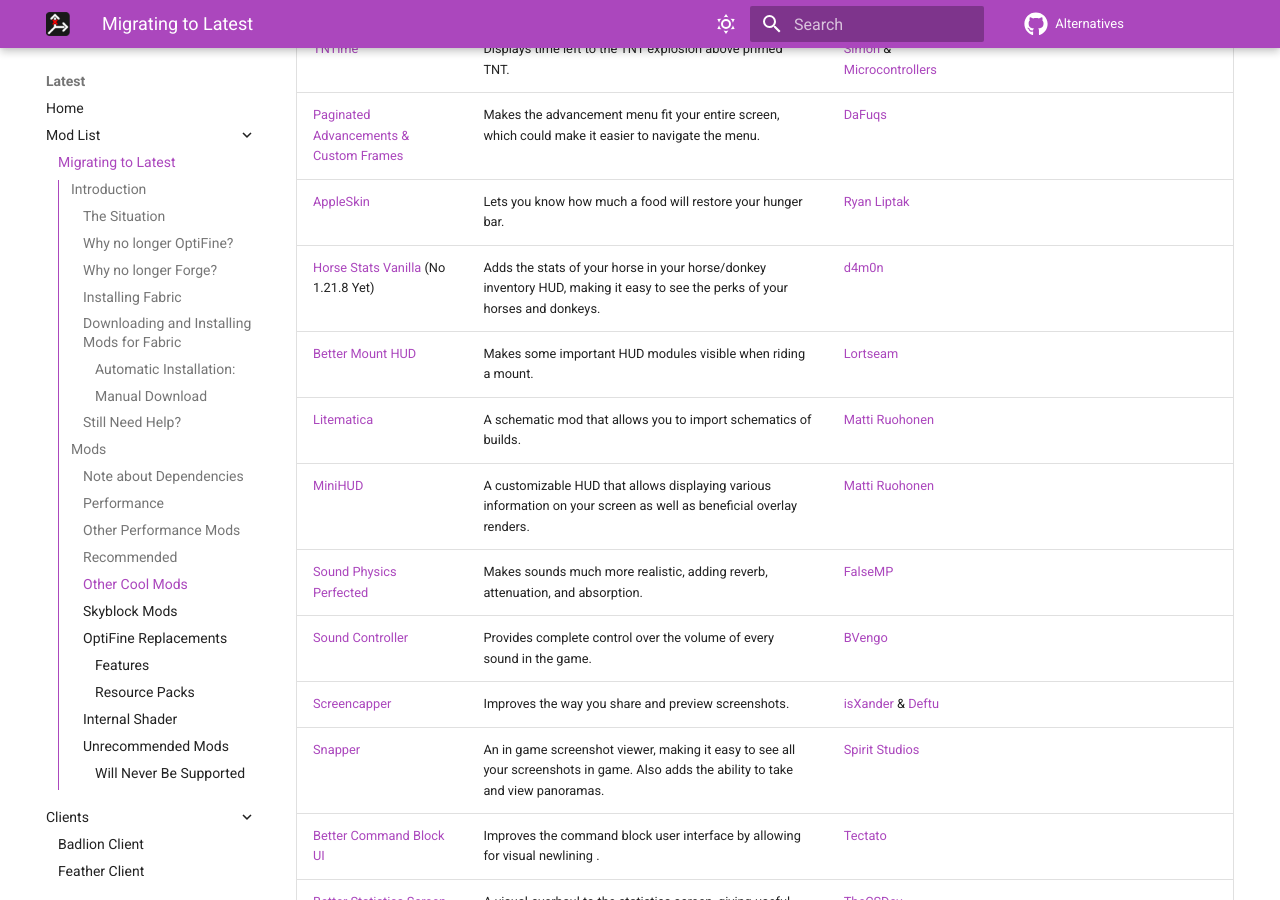
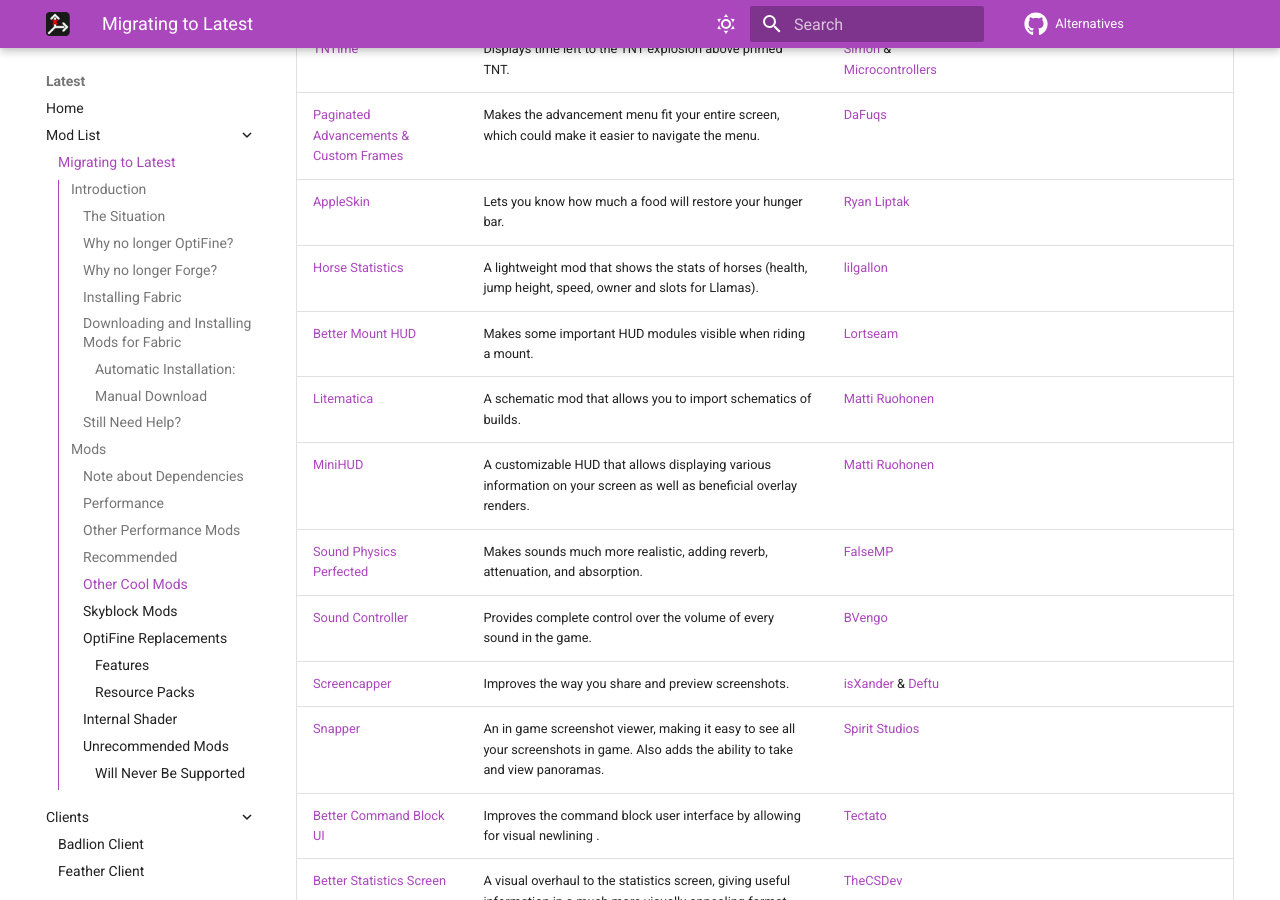
Before and after one commit to MicrocontrollersDev/Alternatives, an MkDocs documentation site: the page built from docs/latest/migrating.md, in a window 1280 px wide and 900 px high, scrolled down 6970 px. Built offline with MkDocs 1.6.1 and Material for MkDocs 9.7.7, drawn with Linux system fonts in a browser that asks for light colours; comment, search, counter and statistics services are not loaded; some of the changed text lies outside the part shown.

Commit message:
move to horse statistics

```diff
--- a/docs/latest/migrating.md
+++ b/docs/latest/migrating.md
@@ -164,7 +164,7 @@
 | [TNTime](https://modrinth.com/mod/tntime) | Displays time left to the TNT explosion above primed TNT. | [Simon](https://github.com/shateq) & [Microcontrollers](https://codeberg.org/MicrocontrollersDev) |
 | [Paginated Advancements & Custom Frames](https://modrinth.com/mod/paginatedadvancements) | Makes the advancement menu fit your entire screen, which could make it easier to navigate the menu. | [DaFuqs](https://github.com/DaFuqs)
 | [AppleSkin](https://modrinth.com/mod/appleskin) | Lets you know how much a food will restore your hunger bar. | [Ryan Liptak](https://github.com/squeek502) |
-| [Horse Stats Vanilla](https://modrinth.com/mod/horsestatsvanilla) (No 1.21.8 Yet) | Adds the stats of your horse in your horse/donkey inventory HUD, making it easy to see the perks of your horses and donkeys. | [d4m0n](https://github.com/d4rkm0nkey) |
+| [Horse Statistics](https://modrinth.com/mod/horse-statistics) | A lightweight mod that shows the stats of horses (health, jump height, speed, owner and slots for Llamas). | [lilgallon](https://github.com/lilgallon) |
 | [Better Mount HUD](https://modrinth.com/mod/better-mount-hud) | Makes some important HUD modules visible when riding a mount. | [Lortseam](https://github.com/Lortseam) |
 | [Litematica](https://github.com/sakura-ryoko/litematica/releases/latest) | A schematic mod that allows you to import schematics of builds. | [Matti Ruohonen](https://github.com/maruohon) |
 | [MiniHUD](https://github.com/sakura-ryoko/minihud/releases/latest) | A customizable HUD that allows displaying various information on your screen as well as beneficial overlay renders. | [Matti Ruohonen](https://github.com/maruohon) |
@@ -230,7 +230,7 @@
 | --- | --- | --- | --- |
 | [Iris](https://irisshaders.github.io) | Shaders. More customizable than OptiFine's. | [IrisShaders](https://github.com/IrisShaders) |
 | [Zoomify](https://modrinth.com/mod/zoomify) | Zoom. More customizable than OptiFine's. | [isXander](https://github.com/isXander) |
-| [Cosmetica](https://modrinth.com/mod/cosmetica) (No 8 Yet) | Capes. Free, more customizable than OptiFine, and other cosmetics. | [Cosmetica-cc](https://github.com/Cosmetica-cc)
+| [Cosmetica](https://modrinth.com/mod/cosmetica) (No 1.21.10 Yet) | Capes. Free, more customizable than OptiFine, and other cosmetics. | [Cosmetica-cc](https://github.com/Cosmetica-cc)
 | [LambdaBetterGrass](https://modrinth.com/mod/lambdabettergrass) | Better grass and snow. | [LambdAurora](https://github.com/LambdAurora) |
 | [LambDynamicLights](https://modrinth.com/mod/lambdynamiclights) | Dynamic lights. More customizable than OptiFine. | [LambdAurora](https://github.com/LambdAurora) |
 | [Fabrishot](https://modrinth.com/mod/fabrishot) | Higher resolution Screenshots. More customizable than OptiFine. | [ramidzkh](https://github.com/ramidzkh) |
```
